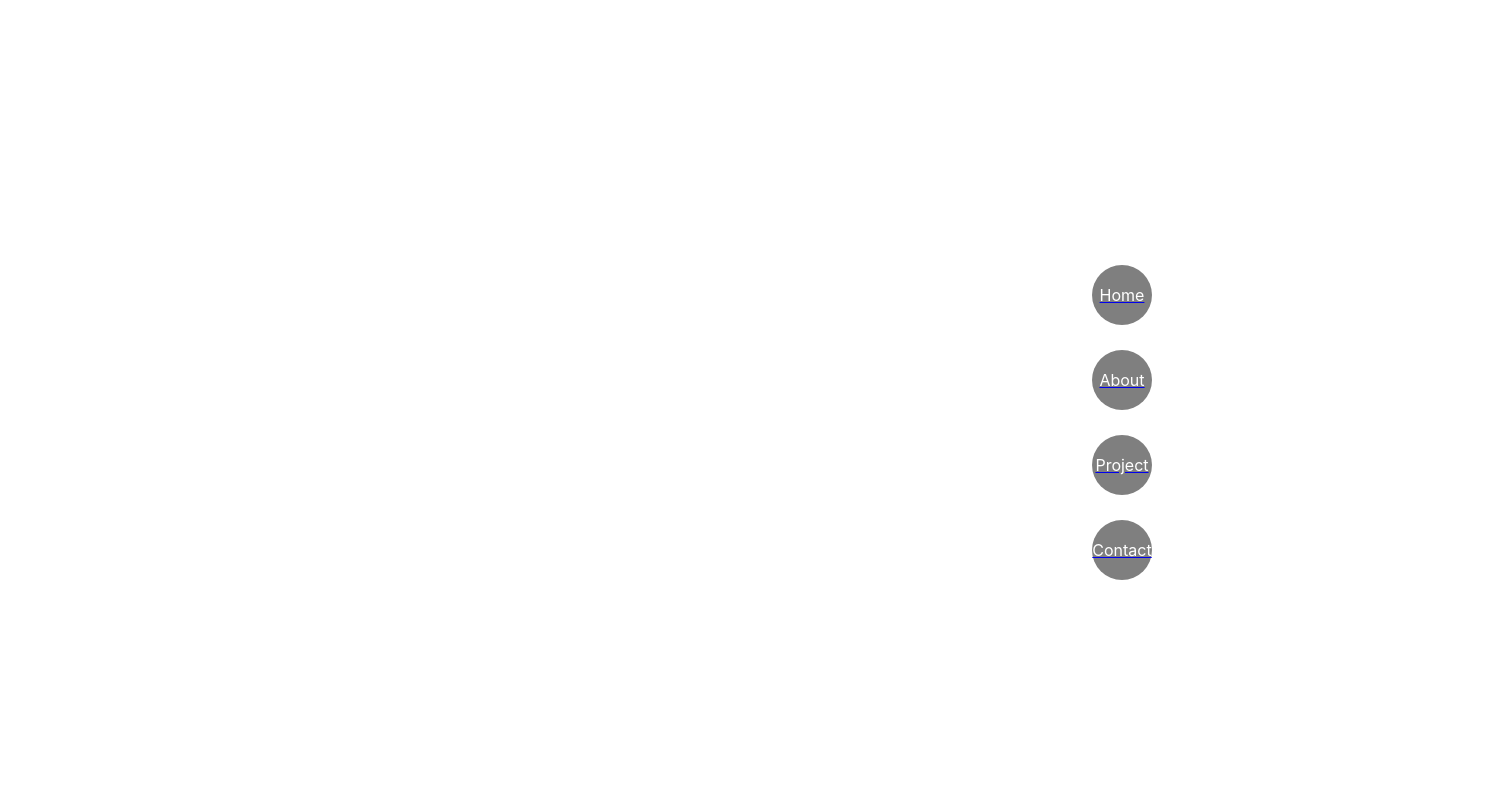
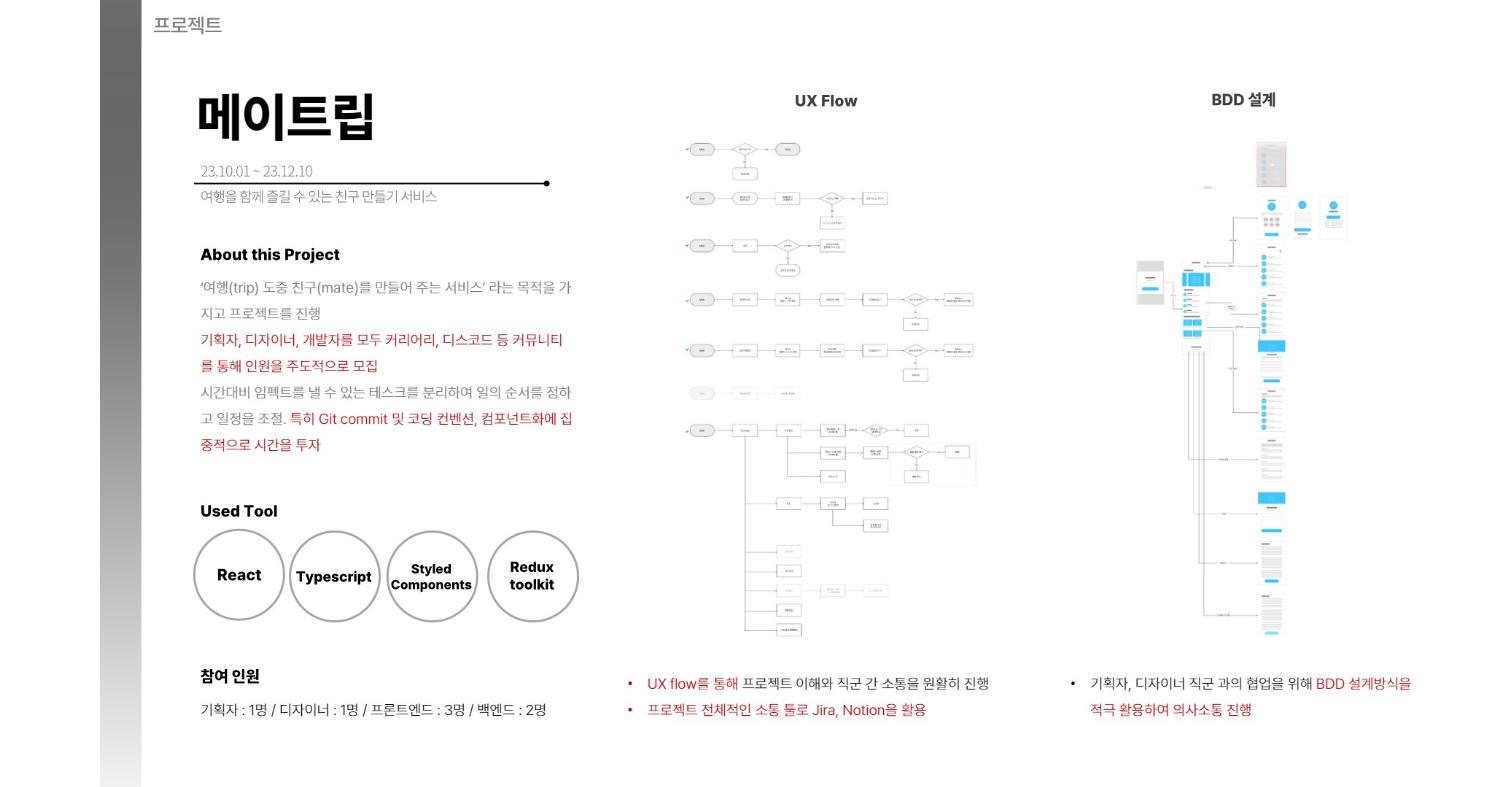
Before and after one commit to YoonJoowon/portfolio, a React (Create React App) app: page /Project/1 in a window 1280 px wide. Shown: the top 787 px of the page, 1500 px wide, since content can reach past the window. Built offline with nearby package versions, Linux system fonts and the light colour scheme.

Commit message:
feat : matrip page img 삽입

```diff
--- a/src/canvas/tree.jsx
+++ b/src/canvas/tree.jsx
@@ -8,7 +8,7 @@ class Tree {
     this.posX = posX;
     this.posY = posY;
     this.branches = []; //가지 담는 배열
-    this.depth = 10;
+    this.depth = 11;
 
     this.cntDepth = 0; // depth별로 그리기 위해 현재 depth 변수 선언
     this.animation = null; // 현재 동작하는 애니메이션
--- a/src/pages/ProjectMatrip.jsx
+++ b/src/pages/ProjectMatrip.jsx
@@ -2,12 +2,35 @@ import React from "react";
 import { styled, keyframes } from "styled-components";
 import CanvasBackground from "../canvas/canvasBackground";
 import ProjectHover from "../canvas/projectHover";
+import matrip from "../asset/projectFile/matrip.jpg";
+import matrip2 from "../asset/projectFile/matrip2.jpg";
 
 const ProjectMatrip = () => {
   return (
     <>
+      <Background>
+        <Img src={matrip}></Img>
+        <Img src={matrip2}></Img>
+        {/* 책장 넘어가는 효과? */}
+      </Background>
     </>
   );
 };
 
 export default ProjectMatrip;
+
+const Background = styled.div`
+  width: 100%;
+  height: 100%;
+  position: absolute;
+`;
+
+const Img = styled.img`
+  width: 1400px;
+  display: flex;
+  justify-content: center;
+  text-align: center;
+  align-items: center;
+  margin-left: 100px;
+  border-bottom: 1px solid black;
+`;
```
